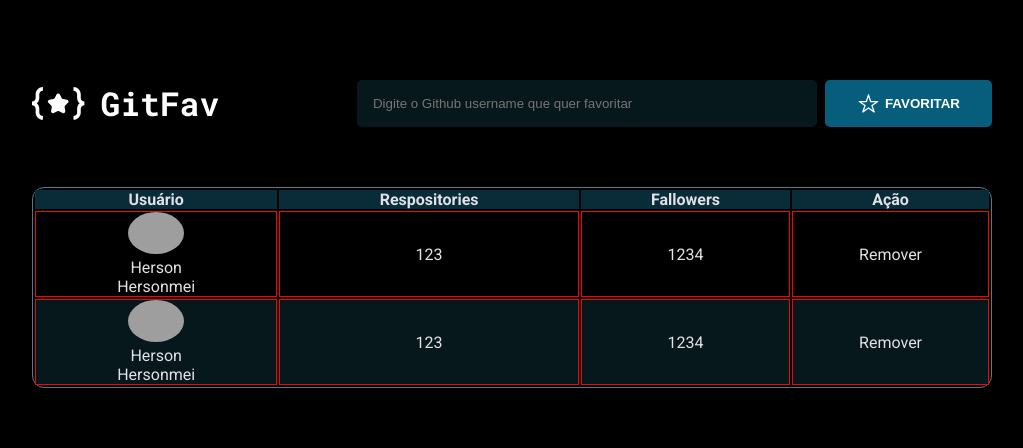
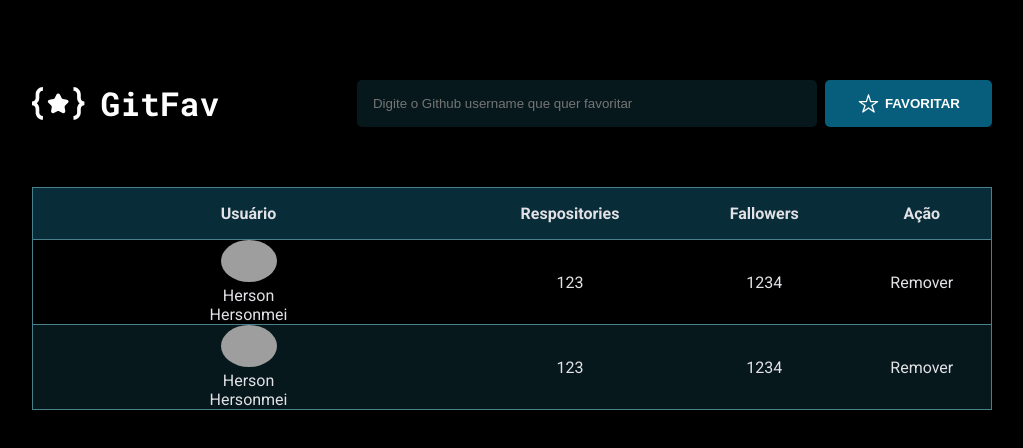
Before and after one commit to Hersonmei/GitFav, a plain HTML site: page index.html in a window 1280 px wide. Shown: the whole page, without its empty margins (128-1151 px from the left). Drawn offline with Linux system fonts and the light colour scheme; grey boxes are pictures that could not be loaded.

Commit message:
Estilização do thead

```diff
--- a/styles.css
+++ b/styles.css
@@ -73,16 +73,28 @@ header {
 
 table {
     border-radius: 12px;
-    border: 1px solid #4A808C;
+    border-collapse: collapse;
 }
 
 table thead {
     background-color: #092D38;
-    /* border-radius: 12px 12px 0 0; */
+    border-radius: 12px 12px 0 0;
+}
+
+thead th {
+    padding: 1.6rem 4rem;
+}
+
+thead th:first-child {
+    width: 45%;
 }
 
 tbody tr:nth-child(even) {
     background:var(--color-bg-input-line);
+}
+
+tr {
+    border: 1px solid #4A808C;
 }
 
 td img {
@@ -92,5 +104,4 @@ td img {
 
 td {
     text-align: center;
-    border: 1px solid red;
 }
```
